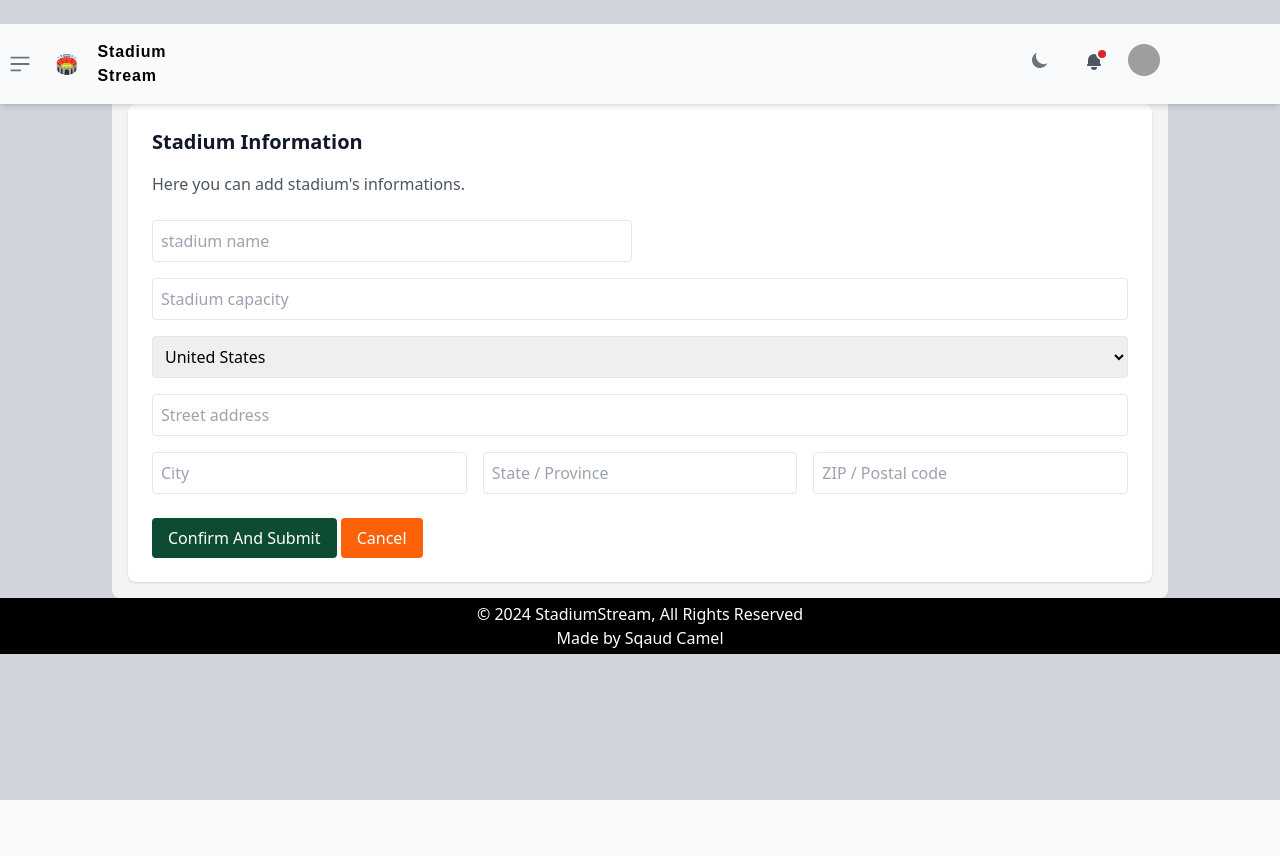
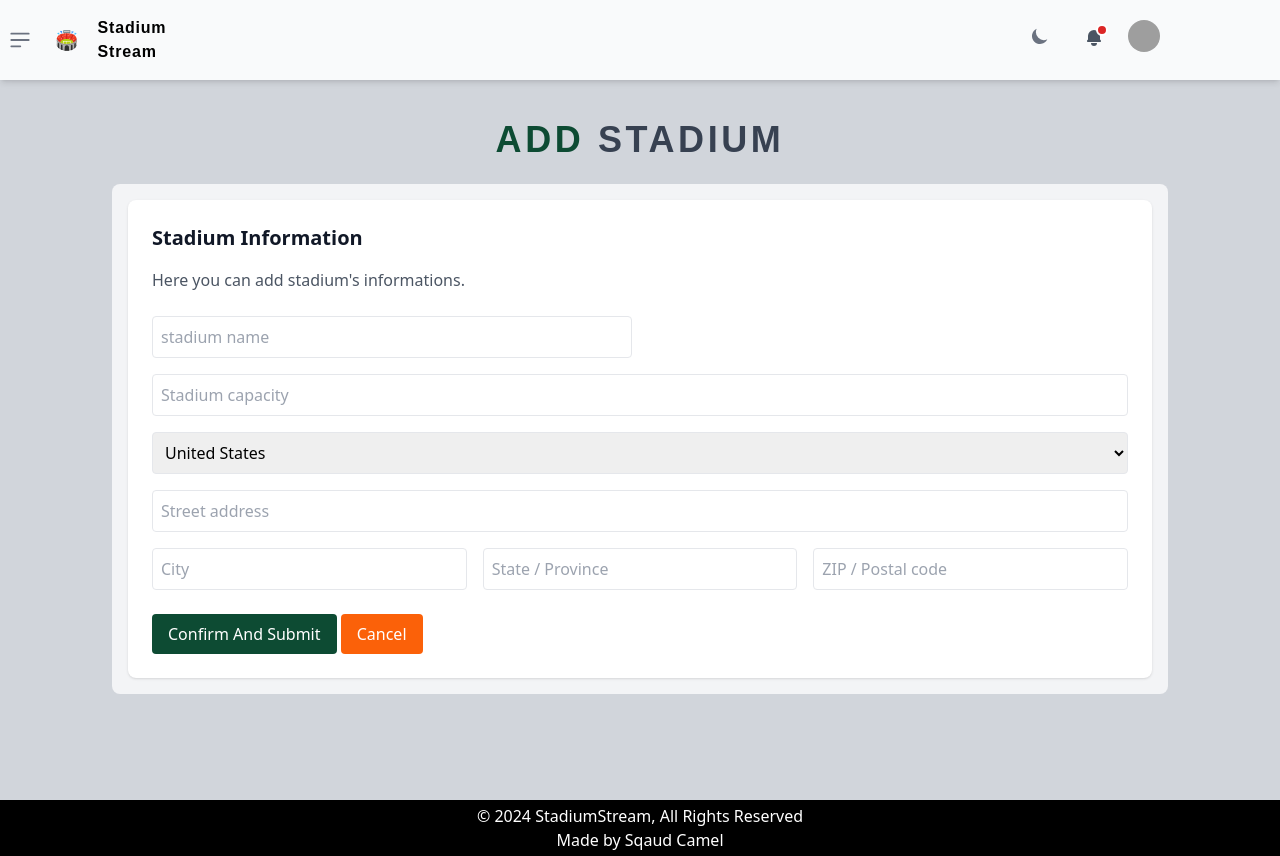
Before and after one commit to Zaiidmo/StadiumStream, a PHP site: page /dashboard/addStadium in a window 1280 px wide. Before the commit the page ends 800 px from the top, so only its background shows below. Run offline with PHP 8.4, Linux system fonts and the light colour scheme; data that the repository does not hold is empty; grey boxes are pictures that could not be loaded.

Commit message:
All styles and scripts are correctly fixed

```diff
--- a/app/View/dashboard/addStadium.php
+++ b/app/View/dashboard/addStadium.php
@@ -10,7 +10,7 @@
 
 <body class="bg-gray-300 dark:bg-gray-900">
     <?php include "../app/View/includes/Dash_navigation.php"; ?>
-    <main id="main" class="px-28">
+    <main id="main" class="pt-24 h-screen px-28">
         <h2 class="my-6 text-4xl font-semibold text-center font-poppins tracking-widest text-gray-700 dark:text-gray-200">
             <span class="text-primary-100 dark:text-orange">ADD </span> STADIUM
         </h2>
@@ -19,7 +19,7 @@
 
                 <div class="bg-gray-100 dark:bg-gray-800 transition-colors duration-300">
                     <div class="container mx-auto p-4">
-                        <div class="bg-white dark:bg-gray-700 shadow rounded-lg p-6">
+                        <div class="bg-white dark:bg-gray-800 shadow rounded-lg p-6">
                             <h1 class="text-xl font-semibold mb-4 text-gray-900 dark:text-gray-100">Stadium Information</h1>
                             <p class="text-gray-600 dark:text-gray-300 mb-6">Here you can add stadium's informations.</p>
                             <form>
--- a/app/View/dashboard/dashboard.php
+++ b/app/View/dashboard/dashboard.php
@@ -13,7 +13,7 @@
 
 <body class="bg-gray-300 dark:bg-gray-900">
     <?php include "../app/View/includes/Dash_navigation.php"; ?>
-    <main id="main" class="px-28">
+    <main id="main" class= px-28">
         <div class="h-full overflow-y-auto">
             <div class="container px-6 mx-auto grid">
                 <h2 class="my-6 text-4xl font-semibold font-poppins tracking-widest text-gray-700 dark:text-gray-200">
--- a/app/View/dashboard/editStadium.php
+++ b/app/View/dashboard/editStadium.php
@@ -10,7 +10,7 @@
 
 <body class="bg-gray-300 dark:bg-gray-900">
     <?php include "../app/View/includes/Dash_navigation.php"; ?>
-    <main id="main" class="px-28">
+    <main id="main" class="h-screen px-28">
         <h2 class="my-6 text-4xl font-semibold text-center font-poppins tracking-widest text-gray-700 dark:text-gray-200">
             <span class="text-primary-100 dark:text-orange">EDIT </span> STADIUM
         </h2>
--- a/app/View/dashboard/stadium.php
+++ b/app/View/dashboard/stadium.php
@@ -10,7 +10,7 @@
 
 <body class="bg-gray-300 dark:bg-gray-900">
     <?php include "../app/View/includes/Dash_navigation.php"; ?>
-    <main id="main" class="px-28">
+    <main id="main" class="h-screen px-28">
         <h2 class="my-6 text-4xl font-semibold text-center font-poppins tracking-widest text-gray-700 dark:text-gray-200">
             <span class="text-primary-100 dark:text-orange">CAN 2024</span> STADIUM
         </h2>
--- a/app/View/dashboard/teams.php
+++ b/app/View/dashboard/teams.php
@@ -10,7 +10,7 @@
 
 <body class="bg-gray-300 dark:bg-gray-900">
     <?php include "../app/View/includes/Dash_navigation.php"; ?>
-    <main id="main" class="px-28">
+    <main id="main" class="h-screen px-28">
         <h2 class="my-6 text-4xl font-semibold text-center font-poppins tracking-widest text-gray-700 dark:text-gray-200">
             <span class="text-primary-100 dark:text-orange">Teams</span> - CAN 2023
         </h2>
--- a/app/View/dashboard/users.php
+++ b/app/View/dashboard/users.php
@@ -10,7 +10,7 @@
 
 <body class="bg-gray-300 dark:bg-gray-900">
     <?php include "../app/View/includes/Dash_navigation.php"; ?>
-    <main id="main" class="px-28">
+    <main id="main" class="h-screen px-28">
         <h2 class="my-6 text-4xl font-semibold text-center font-poppins tracking-widest text-gray-700 dark:text-gray-200">
             <span class="text-primary-100 dark:text-orange">Registered</span> Users
         </h2>
--- a/app/View/includes/Dash_navigation.php
+++ b/app/View/includes/Dash_navigation.php
@@ -1,5 +1,5 @@
 <!-- Desktop sidebar -->
-<header class="z-40 fixed w-screen py-4 flex bg-gray-50 shadow-md dark:bg-gray-800">
+<header class="z-40 fixed w-screen top-0 py-4 flex bg-gray-50 shadow-md dark:bg-gray-800">
     <div id="logo" class="flex items-center ml-auto z-40">
         <button data-drawer-target="logo-sidebar" data-drawer-toggle="logo-sidebar" aria-controls="logo-sidebar" type="button" id="sidebar-toggle-button" class="inline-flex items-center p-2 text-sm text-gray-500 rounded-lg smXl:hidden hover:bg-gray-100 focus:outline-none focus:ring-2 focus:ring-gray-200 dark:text-gray-400 dark:hover:bg-gray-700 dark:focus:ring-gray-600">
             <span class="sr-only">Open sidebar</span>
@@ -121,7 +121,7 @@
         </ul>
     </div>
 </header>
-<aside id="sidebar" class="fixed hidden z-0 left-0 w-64 shadow-md h-screen transition-transform -translate-x-full sm:translate-x-0" aria-label="Sidebar">
+<aside id="sidebar" class="fixed hidden z-30 left-0 w-64 pt-10 shadow-md h-screen transition-transform -translate-x-full sm:translate-x-0" aria-label="Sidebar">
     <div class="h-full px-3 overflow-y-auto shadow-md bg-gray-50 dark:bg-gray-800">
         <ul class="space-y-2 font-medium mt-16">
             <li>
```
Also changed, not shown: public/assets/dist/output.css, public/assets/js/navigation.js.
